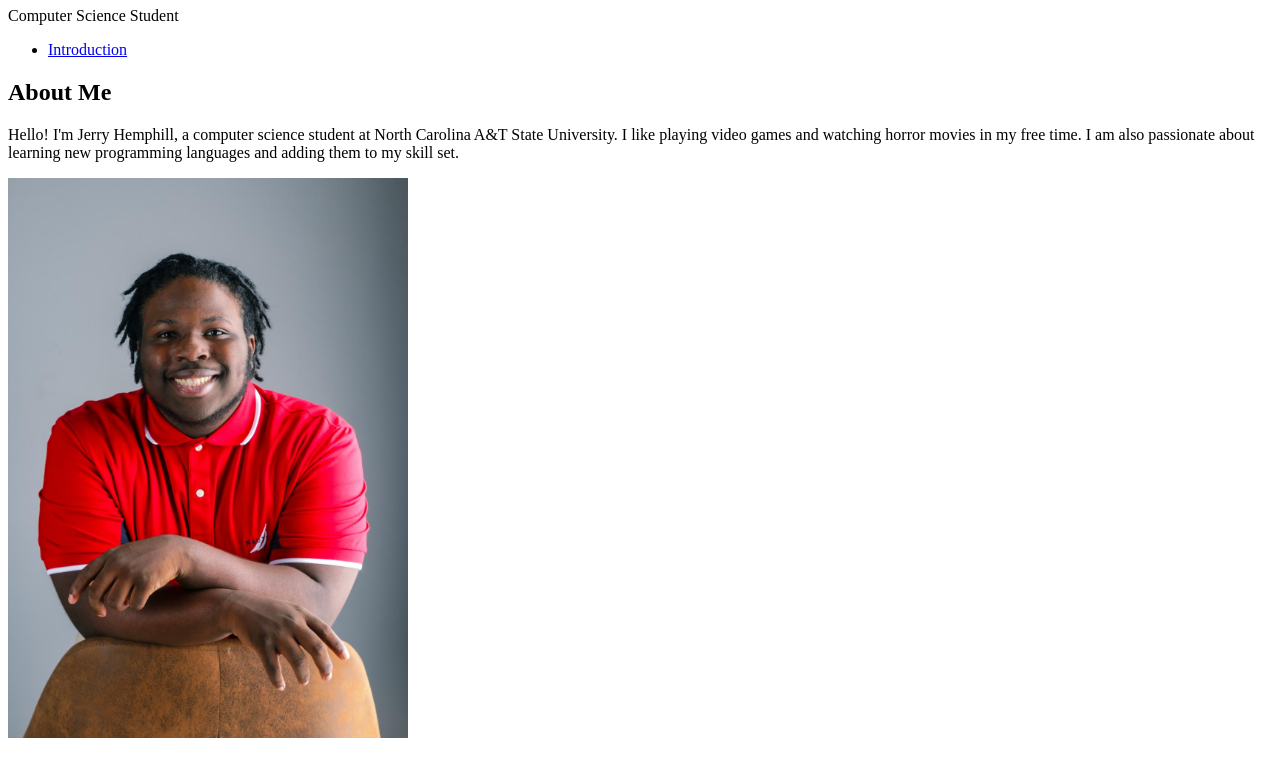
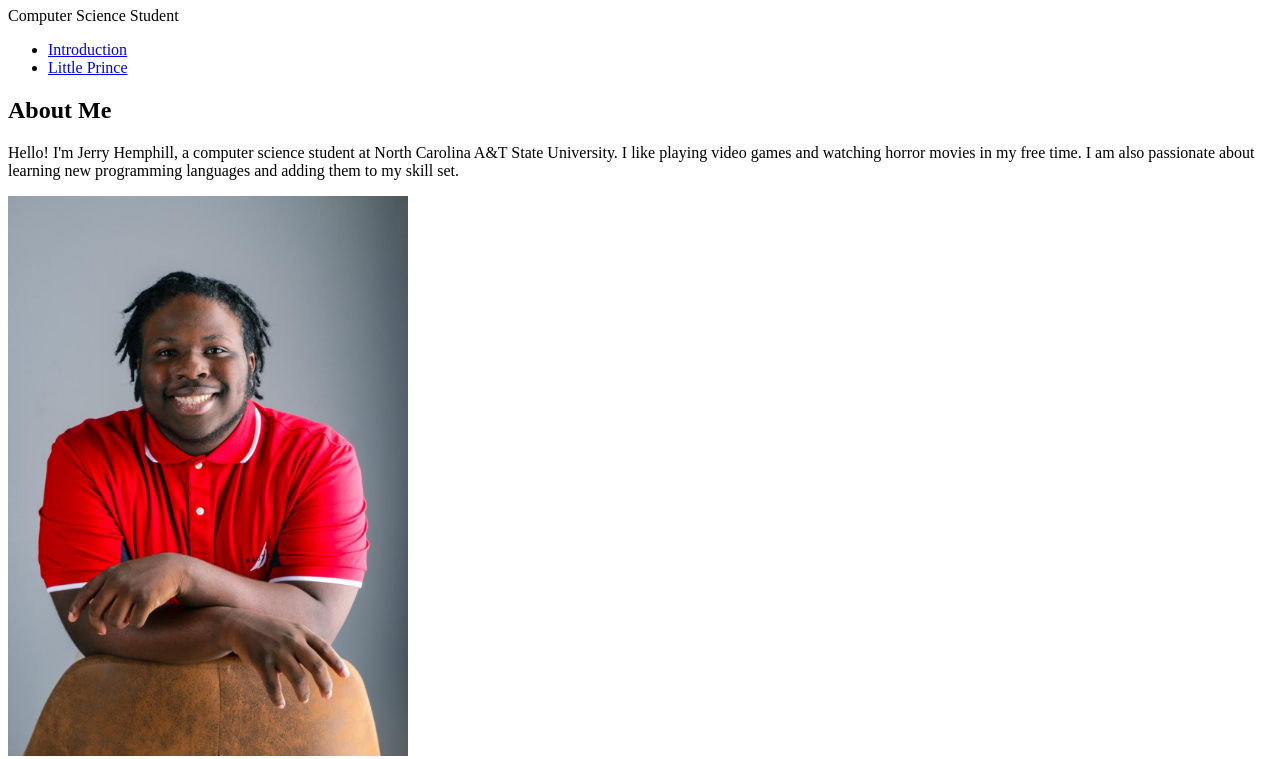
Before and after one commit to Caveria/homework1, a plain HTML site: page index.html in a window 1280 px wide. Shown: the part 73-832 px from the top of the page. Drawn offline with Linux system fonts and the light colour scheme.

Commit message:
Update index.html

```diff
--- a/index.html
+++ b/index.html
@@ -13,6 +13,7 @@
 <nav>
     <ul>
         <li><a href="introduction.html">Introduction</a></li>
+        <li><a href="little_prince.html">Little Prince</a></li>
     </ul>
 </nav>
 
@@ -37,4 +38,5 @@
     </ul>
 </section>
 </body>
+
 </html>
```
